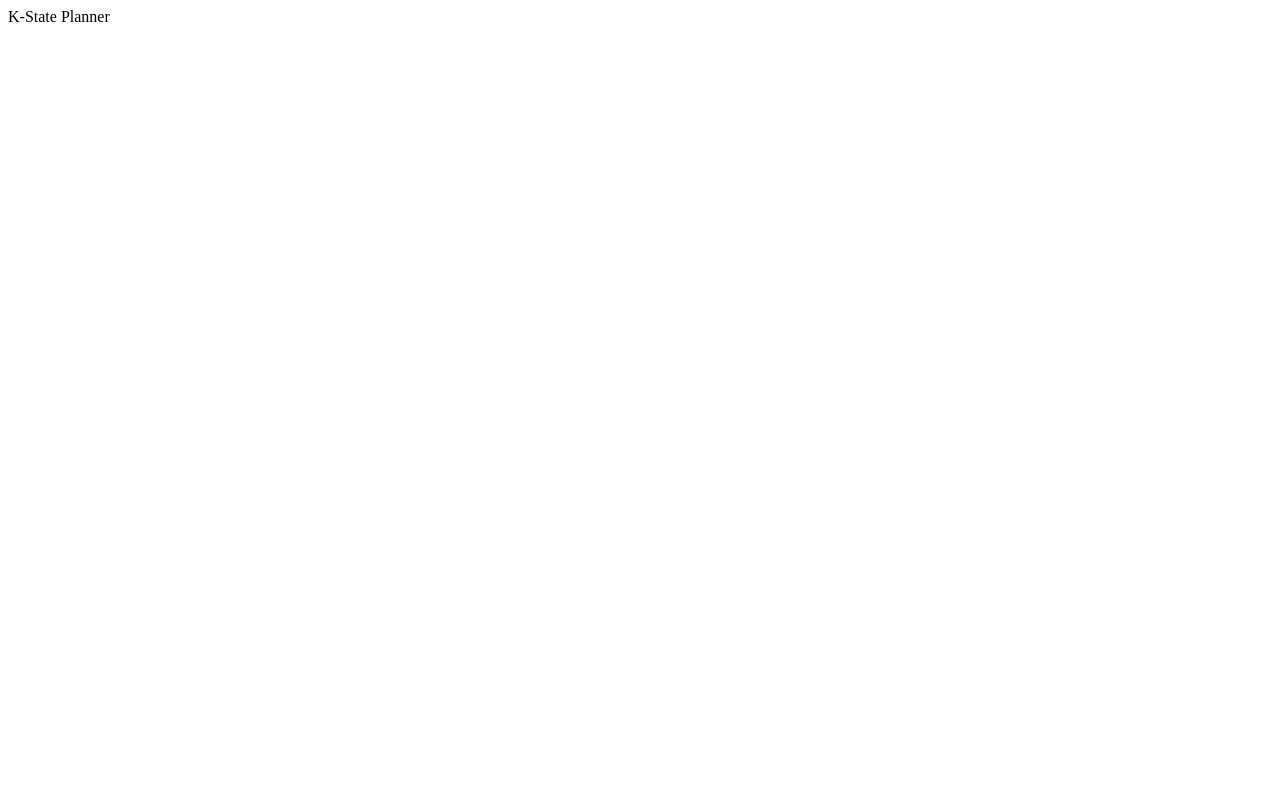
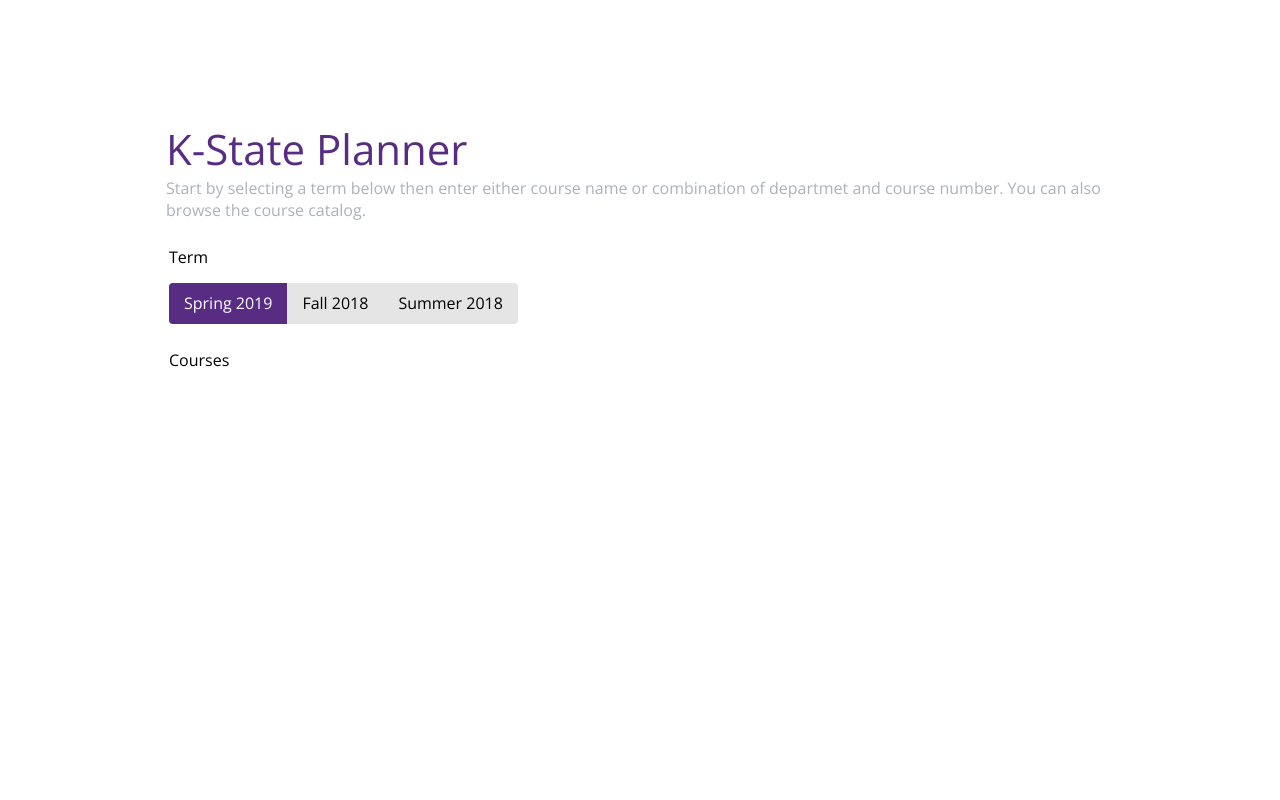
Before and after one commit to ksu-web-dev/planner, a Flask app: page / in a window 1280 px wide. Before the commit the page is almost empty. Run offline with Flask 2, Linux system fonts and the light colour scheme.

Commit message:
work on homepage front end

```diff
--- a/planner/server.py
+++ b/planner/server.py
@@ -11,8 +11,7 @@
 
 
 @app.route('/')
-def hello():
-    #return 'Hello, World\n'
+def home():
     return render_template('welcome.html')
 
 
--- /dev/null
+++ b/planner/static/layout.css
@@ -0,0 +1,10 @@
+html {
+	font-family: Open Sans;
+}
+
+#content {
+	margin-left: auto;
+	margin-right: auto;
+	margin-top: 120px;
+	width: 75%;
+}
--- /dev/null
+++ b/planner/static/welcome.css
@@ -0,0 +1,52 @@
+#title-area {
+
+}
+.title {
+	color: #582C83;
+	font-size: 42;
+}
+.description {
+	color: #ACB2BA;
+	font-size: 16;
+}
+
+
+#term-select {
+	margin-top: 25px;
+	margin-left: 3px;
+}
+.term-select {
+	margin-top: 15px;
+	height: 41px;
+	display: flex;
+	border-radius: 4px;
+}
+.term-option {
+	background-color: #E5E5E5;
+	padding-left: 15px;
+	padding-right: 15px;
+	line-height: 41px;
+}
+.term-option:nth-child(1) {
+	border-top-left-radius: 4px;
+	border-bottom-left-radius: 4px;
+}
+.term-option:nth-child(3) {
+	border-top-right-radius: 4px;
+	border-bottom-right-radius: 4px;
+}
+
+.term-option:hover {
+	background-color: #582C83;
+	color: white;
+}
+
+.selected {
+	background-color: #582C83;
+	color: white;
+}
+
+#course-search {
+	margin-top: 25px;
+	margin-left: 3px;
+}
--- /dev/null
+++ b/planner/static/welcome.js
@@ -0,0 +1,3 @@
+var str = "hello";
+
+console.log(str);
--- a/planner/templates/layout.html
+++ b/planner/templates/layout.html
@@ -1,10 +1,16 @@
 <html>
 	<head>
 		<title>Planner</title>
+		<link href="https://fonts.googleapis.com/css?family=Open+Sans" rel="stylesheet">
+		<link rel="stylesheet" href="{{ url_for('static', filename='layout.css') }}">
+
+		{% block head %} {% endblock %}
 	</head>
 
 	</body>
 		<header></header>
-		{% block body %} {% endblock %}
+		<div id="content">
+			{% block body %} {% endblock %}
+		</div>
 	</body>
 </html>
--- a/planner/templates/welcome.html
+++ b/planner/templates/welcome.html
@@ -1,7 +1,36 @@
 {% extends "layout.html" %}
+
+{% block head %}
+	<link rel="stylesheet" href="{{ url_for('static', filename='welcome.css') }}">
+	<script type="text/javascript" src="{{ url_for('static', filename='welcome.js') }}"></script>
+{% endblock %}
+
 {% block body %}
-	<div class="title-area">
+
+	<div><!-- id="title-area"> -->
 		<div class="title"> K-State Planner </div>
-		<div class="description"> </div>
+		<div class="description"> Start by selecting a term below then enter either course name or combination of departmet and course number. You can also browse the course catalog. </div>
 	</div>
+
+    <div id="term-select">
+    	<div class="sub-title">Term</div>
+    	<div class="term-select">
+    		<div class="term-option selected">
+    			Spring 2019
+    		</div>
+    		<div class="term-option">
+    			Fall 2018
+    		</div>
+    		<div class="term-option">
+    			Summer 2018
+    		</div>
+    	</div>
+    </div>
+
+    <div id="course-search">
+    	<div class="sub-title">Courses</div>
+    	<div class="search-bar"></div>
+    	<div class="search-dropdown"></div>
+    </div>
+
 {% endblock %}
```
